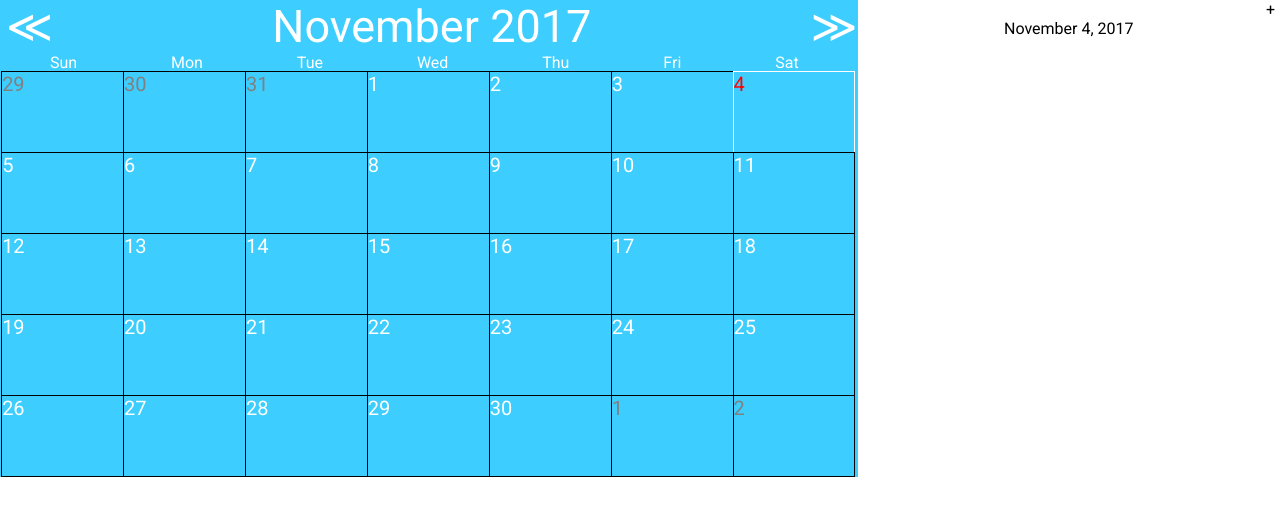
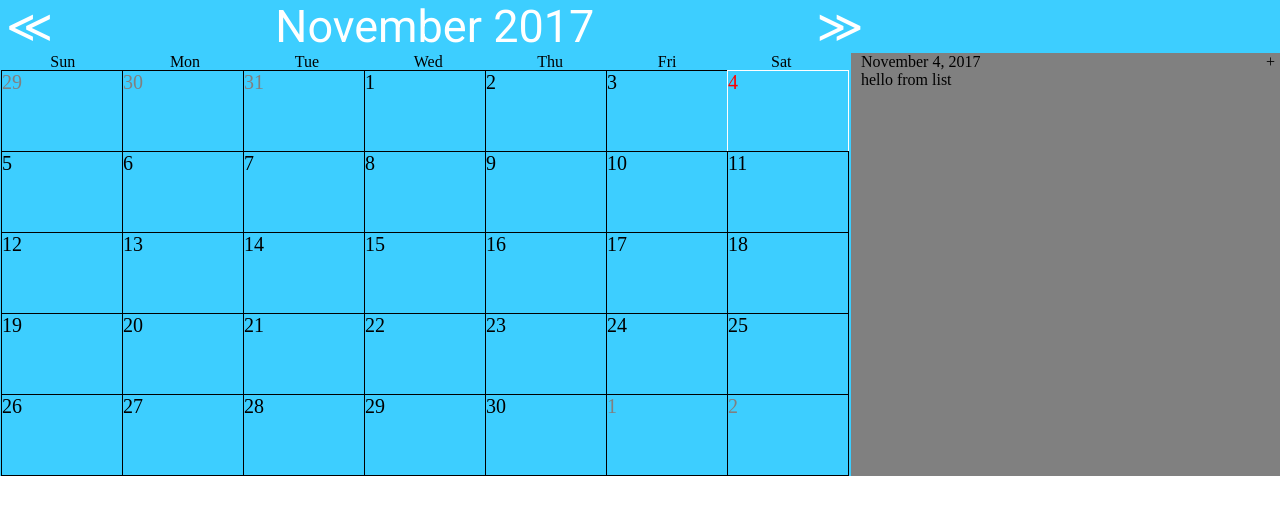
Before and after one commit to vhxu/CalendarReactProject, a React app: page / in a window 1280 px wide. Built offline with nearby package versions, Linux system fonts and the light colour scheme.

Commit message:
changed component flow and added list

```diff
--- a/src/components/dates.js
+++ b/src/components/dates.js
@@ -1,5 +1,7 @@
 import React, {Component} from 'react';
-
+import DatesContainer from './dates_container';
+import ListContainer from './list_container';
+import List from './list';
 class Dates extends Component {
 
   // selectDay (day) {
@@ -50,9 +52,19 @@ class Dates extends Component {
         }
       }
       return (
-      <div className='day-container'>
-        {dateGrid}
+      <div className='dates-list'>
+        <div className='dates-container'>
+          <DatesContainer />
+          <div className='day-container'>
+            {dateGrid}
+          </div>
+        </div>
+        <div className='list-container'>
+            <ListContainer month={this.props.monthName} selectedDay={this.props.selectedDay} year={this.props.year}/>
+            <List />
+        </div>
       </div>
+
       );
     }
       else {
--- /dev/null
+++ b/src/components/list.js
@@ -0,0 +1,13 @@
+import React from 'react';
+
+const List = (props) => {
+
+    return (
+      <div>
+      hello from list
+      </div>
+
+    );
+};
+
+export default List;
--- a/src/components/list_container.js
+++ b/src/components/list_container.js
@@ -4,8 +4,8 @@ const ListContainer = (props) => {
 
     return (
       <div className='list'>
+        <div className='list-date'>{props.month} {props.selectedDay}, {props.year}</div>
         <div className='list-add'>+</div>
-        <div className='list-date'>{props.month} {props.selectedDay}, {props.year}</div>
       </div>
 
     );
--- a/src/components/month_bar.js
+++ b/src/components/month_bar.js
@@ -1,12 +1,11 @@
 import React, { Component } from 'react';
-import DatesContainer from './dates_container';
+
 import Dates from './dates';
-import ListContainer from './list_container';
+
 
 const monthNames = ["January", "February", "March", "April", "May", "June", "July", "August", "September", "October", "November", "December"];
 var monthNumber = new Date().getMonth();
 var yearNumber = 0;
-var datesArray = [];
 
 class MonthBar extends Component {
   constructor(props) {
@@ -91,18 +90,16 @@ class MonthBar extends Component {
   render() {
 
     return(
-      <div className='app-container'>
-        <div className='calendar-container'>
+      <div>
+        <div className='app-container'>
           <div className='month-bar'>
             <div onClick={this.handleLeftClick.bind(this)} >&#8810;</div>
             <div>{this.state.month} {this.state.year}</div>
             <div onClick={this.handleRightClick.bind(this)}>&#8811;</div>
           </div>
-            <DatesContainer />
-            <Dates totalDays={this.state.totalDays} month={monthNumber} year={this.state.year} currentDay={this.state.currentDay} selectedDay={this.state.selectedDay} selectDay = {this.selectDay}/>
         </div>
-        <div className='list-container'>
-            <ListContainer month={this.state.month} selectedDay={this.state.selectedDay} year={this.state.year}/>
+        <div className='dates-section'>
+          <Dates totalDays={this.state.totalDays} month={monthNumber} monthName={this.state.month} year={this.state.year} currentDay={this.state.currentDay} selectedDay={this.state.selectedDay} selectDay = {this.selectDay}/>
         </div>
       </div>
     );
--- a/style/style.css
+++ b/style/style.css
@@ -9,35 +9,42 @@ body{
 
 
 .calendar-container {
-  flex-basis: 67%;
-  color: white;
+
 
 }
 
 .list-container {
   flex-basis: 33%;
-  background-color: white;
+  background-color: grey;
+  padding-left: 10px;
+}
+
+.list {
+  display: flex;
+  justify-content: space-between;
 }
 
 .list-add {
-  display:flex;
-  justify-content: flex-end;
   padding-right: 5px;
 }
 
 .list-date {
-  display: flex;
-  justify-content: center;
+
 }
-
 
 
 .month-bar {
   display: flex;
   font-size: 45px;
-  margin-left: 6px;
+  padding-left: 6px;
+  padding-right: 6px;
   color: white;
   justify-content: space-between;
+  flex-basis: 67%;
+}
+
+.dates-section {
+  background-color: #3dceff;
 }
 
 .dates {
@@ -46,14 +53,21 @@ body{
   margin-left: 3px;
   margin-right: 4px;
   padding-right: 8px;
+  flex-basis: 67%;
 }
 
+.dates-list {
+  display: flex;
+}
+
+.dates-container {
+  flex-basis: 67%;
+}
 
 .day-container {
   display: flex;
   flex-wrap: wrap;
   justify-content: center;
-
 }
 
 .day {
```
